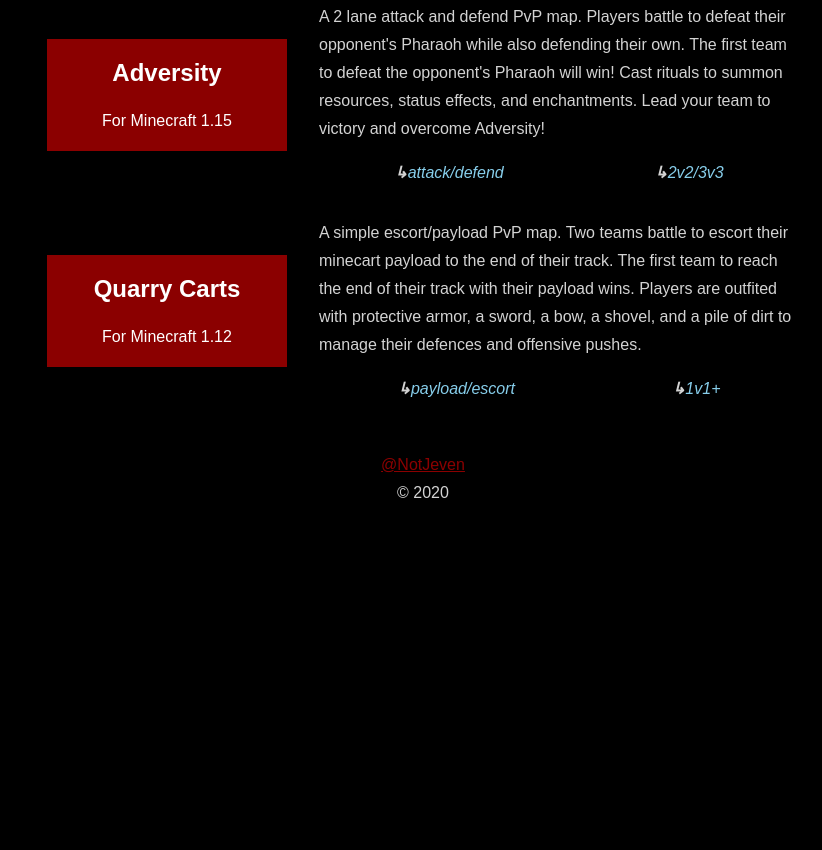
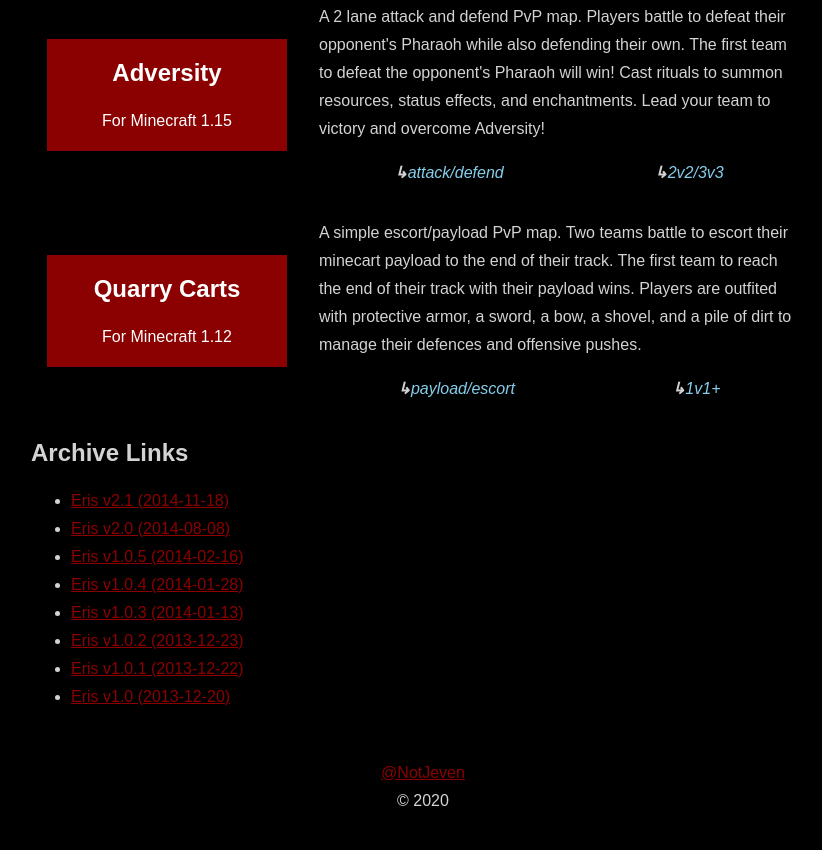
Before and after one commit to NotJeven/map-repository-webpage, a plain HTML site: page index.html in a window 1280 px wide. Shown: the part 328-1178 px from the top of the page, without its empty margins (217-1039 px from the left). Before the commit the page ends 891 px from the top, so only its background shows below. Drawn offline with Linux system fonts and the light colour scheme.

Commit message:
added eris archives

```diff
--- a/index.html
+++ b/index.html
@@ -49,6 +49,17 @@
 			</div>
 		</div>
 
+	<h2>Archive Links</h2>
+	<ul>
+	<li><a href=http://www.mediafire.com/file/yja6a74aqnbqb5q/Eris_2.1.zip/file>Eris v2.1 (2014-11-18)</a></li>
+	<li><a href=http://www.mediafire.com/file/th98usg9zm4s7rz/Eris_2.0.zip/file>Eris v2.0 (2014-08-08)</a></li>
+	<li><a href=http://www.mediafire.com/file/1x855a7jmc4az30/Eris_1.0.5.zip/file>Eris v1.0.5 (2014-02-16)</a></li>
+	<li><a href=http://www.mediafire.com/file/z63dcdo3bkqmddi/Eris_1.0.4.zip/file>Eris v1.0.4 (2014-01-28)</a></li>
+	<li><a href=http://www.mediafire.com/file/d5bawhinxasixus/Eris_1.0.3.zip/file>Eris v1.0.3 (2014-01-13)</a></li>
+	<li><a href=http://www.mediafire.com/file/cq1gvxwpwrcoh15/Eris_1.0.2.zip/file>Eris v1.0.2 (2013-12-23)</a></li>
+	<li><a href=http://www.mediafire.com/file/m5gd7cbizzed5kx/Eris_1.0.1.zip/file>Eris v1.0.1 (2013-12-22)</a></li>
+	<li><a href=http://www.mediafire.com/file/xc425klb0vm8zm2/Eris_1.0.zip/file>Eris v1.0 (2013-12-20)</a></li>
+	</ul>
 	</body>
 
 	<footer><a href="https://twitter.com/notjeven">@NotJeven</a><br>&copy 2020</footer>
```
